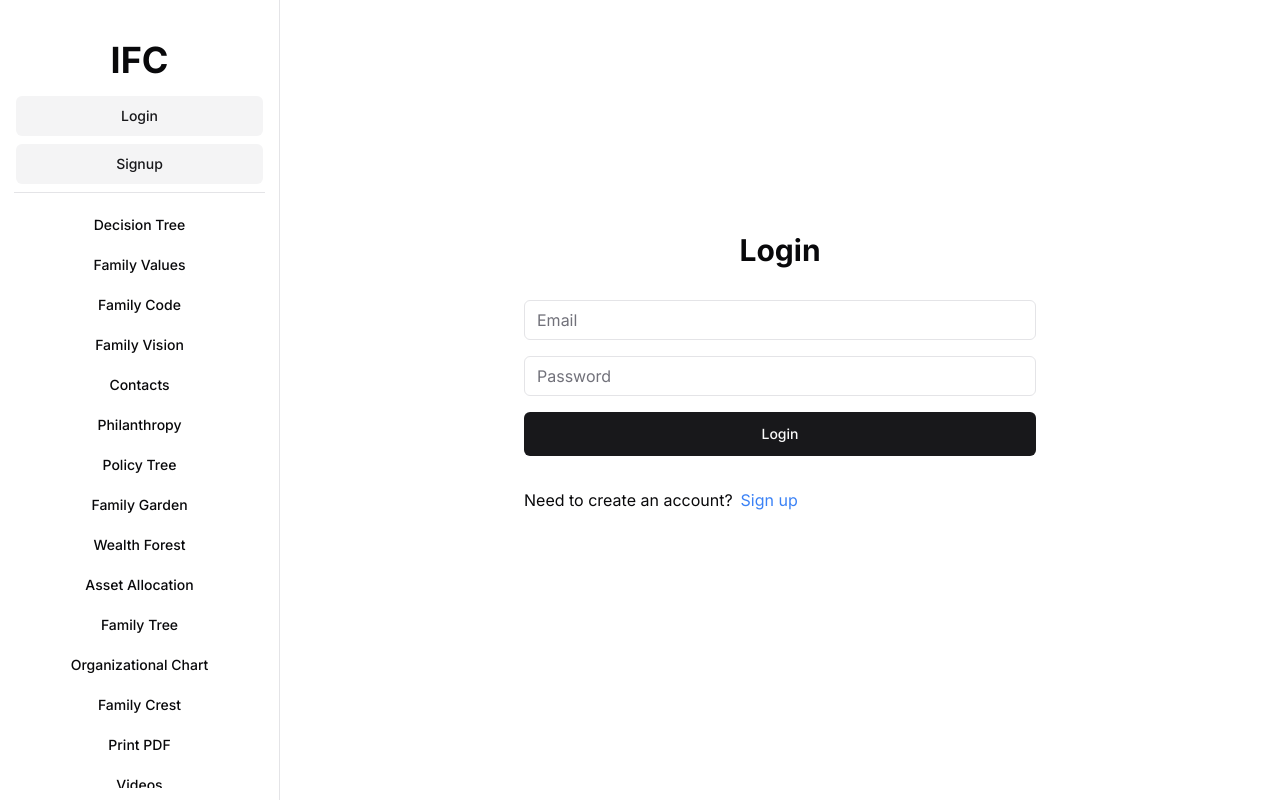
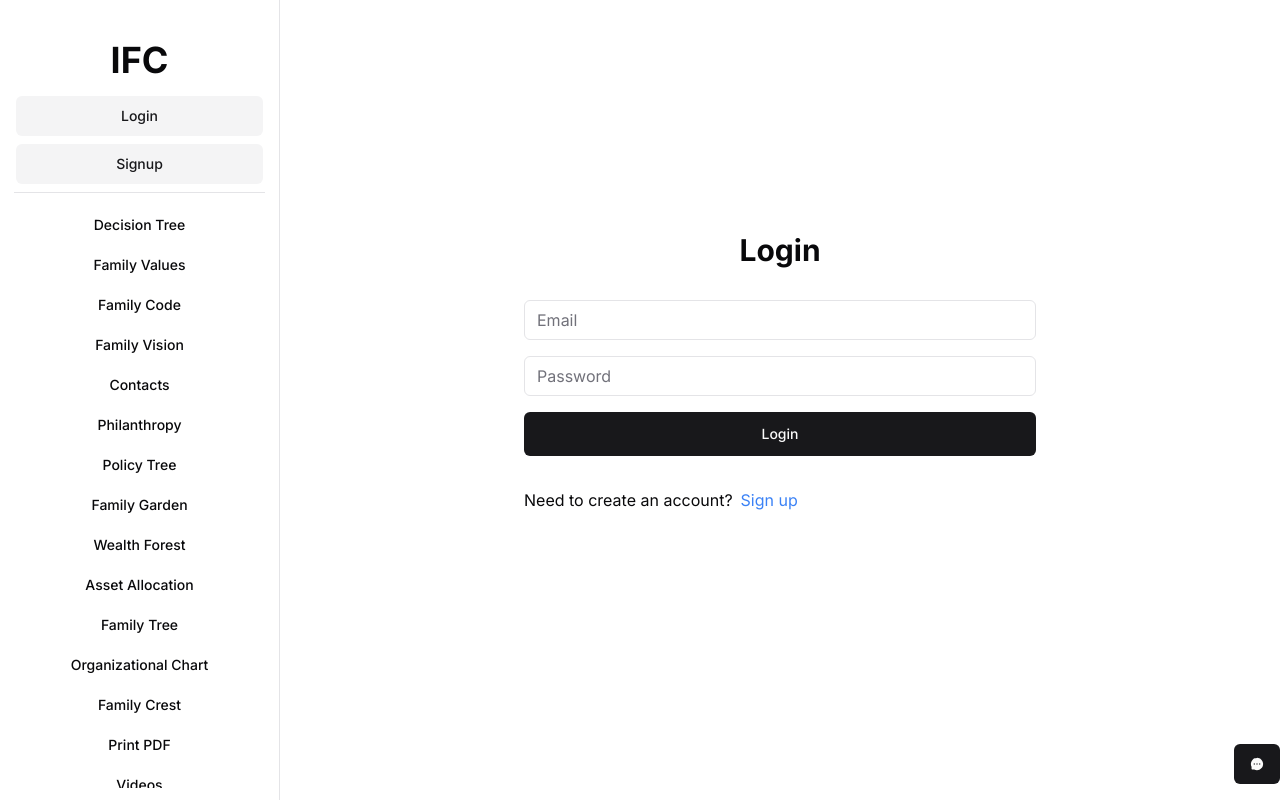
Before and after one commit to Vero-Ventures/business-charter, a Next.js app: page /login in a window 1280 px wide. Built offline with nearby package versions, Linux system fonts and the light colour scheme; no server answers.

Commit message:
Implemented chatbot button and testing functionality

```diff
--- a/package.json
+++ b/package.json
@@ -67,7 +67,7 @@
     "react-day-picker": "^8.10.0",
     "react-dom": "^18",
     "react-hook-form": "^7.49.3",
-    "react-icons": "^5.0.1",
+    "react-icons": "^5.2.1",
     "react-resizable-panels": "^2.0.9",
     "react-webcam": "^7.2.0",
     "reactflow": "^11.10.4",
--- a/src/app/(auth)/auth/confirm/route.ts
+++ b/src/app/(auth)/auth/confirm/route.ts
@@ -1,3 +1,37 @@
+// import { type EmailOtpType } from '@supabase/supabase-js';
+// import { type NextRequest, NextResponse } from 'next/server';
+
+// import { createClient } from '@/lib/supabase/server';
+
+// export async function GET(request: NextRequest) {
+//   const { searchParams } = new URL(request.url);
+//   const token_hash = searchParams.get('token_hash');
+//   const type = searchParams.get('type') as EmailOtpType | null;
+//   const next = searchParams.get('next') ?? '/';
+
+//   const redirectTo = request.nextUrl.clone();
+//   redirectTo.pathname = next;
+//   redirectTo.searchParams.delete('token_hash');
+//   redirectTo.searchParams.delete('type');
+
+//   if (token_hash && type) {
+//     const supabase = createClient();
+
+//     const { error } = await supabase.auth.verifyOtp({
+//       type,
+//       token_hash,
+//     });
+//     if (!error) {
+//       redirectTo.searchParams.delete('next');
+//       return NextResponse.redirect(redirectTo);
+//     }
+//   }
+
+//   // return the user to an error page with some instructions
+//   redirectTo.pathname = '/error';
+//   return NextResponse.redirect(redirectTo);
+// }
+
 import { type EmailOtpType } from '@supabase/supabase-js';
 import { type NextRequest, NextResponse } from 'next/server';
 
@@ -14,6 +48,7 @@ export async function GET(request: NextRequest) {
   redirectTo.searchParams.delete('token_hash');
   redirectTo.searchParams.delete('type');
 
+  /*
   if (token_hash && type) {
     const supabase = createClient();
 
@@ -26,8 +61,12 @@ export async function GET(request: NextRequest) {
       return NextResponse.redirect(redirectTo);
     }
   }
+  */
 
-  // return the user to an error page with some instructions
-  redirectTo.pathname = '/error';
+  // Simulate successful verification for testing
   return NextResponse.redirect(redirectTo);
+
+  // Uncomment below to return the user to an error page with some instructions
+  // redirectTo.pathname = '/error';
+  // return NextResponse.redirect(redirectTo);
 }
--- a/src/app/decision-tree/family-question-form.tsx
+++ b/src/app/decision-tree/family-question-form.tsx
@@ -18,7 +18,6 @@ import {
 } from "@/components/ui/form";
 import { Textarea } from "@/components/ui/textarea";
 import FormSubmitButton from "@/components/form-submit-button";
-import IconButton from "@/components/message-chatbot-button";
 
 
 const familyQuestionFormSchema = z.object({
@@ -78,10 +77,6 @@ export default function FamilyQuestionForm() {
         />
       </form>
 
-      <div>
-            <IconButton />
-        </div>
-
     </Form>
   );
 }
--- a/src/app/layout.tsx
+++ b/src/app/layout.tsx
@@ -1,11 +1,17 @@
 import { Toaster } from '@/components/ui/sonner';
-
 import type { Metadata } from 'next';
 import { Inter } from 'next/font/google';
+import dynamic from 'next/dynamic';
 import './globals.css';
 import Providers from '@/components/Providers';
 import NavbarWrapper from '@/components/NavbarWrapper';
 import NavBarSheetWrapper from '@/components/NavBarSheetWrapper';
+import React from 'react';
+
+// Dynamically import IconButton with ssr set to false
+const IconButton = dynamic(() => import('@/components/message-chatbot-button'), {
+  ssr: false
+});
 
 const inter = Inter({ subsets: ['latin'] });
 
@@ -13,11 +19,7 @@ export const metadata: Metadata = {
   title: 'Intergenerational Family Code',
 };
 
-export default async function RootLayout({
-  children,
-}: {
-  children: React.ReactNode;
-}) {
+export default function RootLayout({ children }: { children: React.ReactNode; }) {
   return (
     <html lang="en">
       <body className={inter.className}>
@@ -30,9 +32,18 @@ export default async function RootLayout({
               <header className="pl-3 pt-3 md:p-0 print:hidden">
                 <NavBarSheetWrapper />
               </header>
-              <main className="h-[calc(100dvh-3.5rem)] max-h-dvh overflow-y-auto print:h-full">
-                {children}
-              </main>
+              <div className="chatWrapper">
+                <main className="h-[calc(100dvh-3.5rem)] max-h-dvh overflow-y-auto print:h-full">
+                  {children}
+                </main>
+                <div>
+                  <div className="closeChat"></div>
+                  <div className="Chat"></div>
+                </div>
+                <div style={{display: 'flex', justifyContent: 'flex-end'}}>
+                  <IconButton />
+                </div>
+              </div>
             </div>
           </div>
         </Providers>
--- a/src/components/message-chatbot-button.tsx
+++ b/src/components/message-chatbot-button.tsx
@@ -1,21 +1,16 @@
-"use client"
-
-import { Button, ButtonProps } from "@/components/ui/button";
+import Link from 'next/link';
+import { Button } from "@/components/ui/button";
 import { AiFillMessage } from "react-icons/ai";
-import { useRouter } from 'next/router';
 
 const IconButton = () => {
-    const router = useRouter(); // Hook for navigation
-
-    const handleIconClick = () => {
-        console.log("Navigating to another page");
-        router.push('/family-tree'); // Adjust the path to your target page
-    };
-
     return (
-        <Button onClick={handleIconClick} aria-label="Navigate to page">
-            <AiFillMessage /> {/* The icon */}
-        </Button>
+        <Link href="/family-tree" passHref legacyBehavior>
+            <a aria-label="Navigate to page" style={{ all: 'unset', cursor: 'pointer' }}>
+                <Button>
+                    <AiFillMessage /> {/* The icon */}
+                </Button>
+            </a>
+        </Link>
     );
 };
 
```
Also changed, not shown: src/app/decision-tree/page.tsx (line endings or trailing spaces), 1 other file (tests, documents, lock files or other folders).
